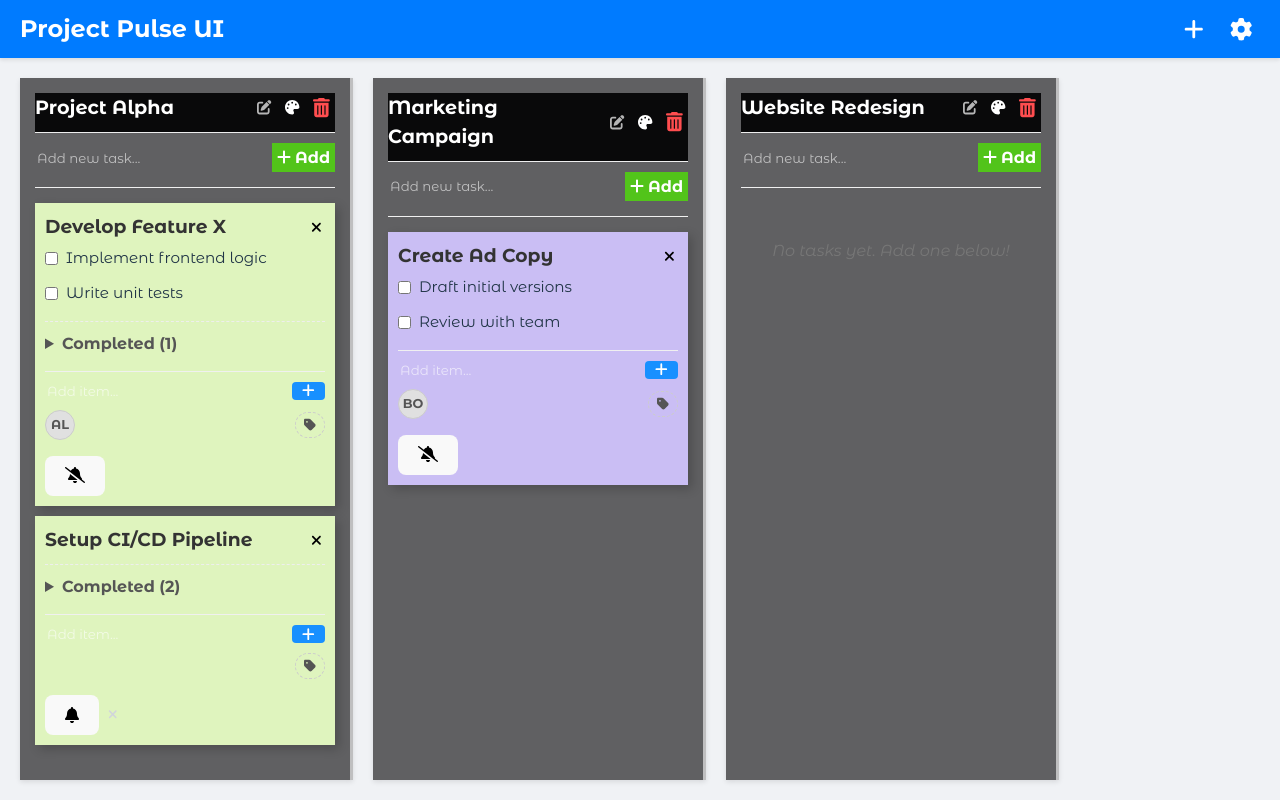
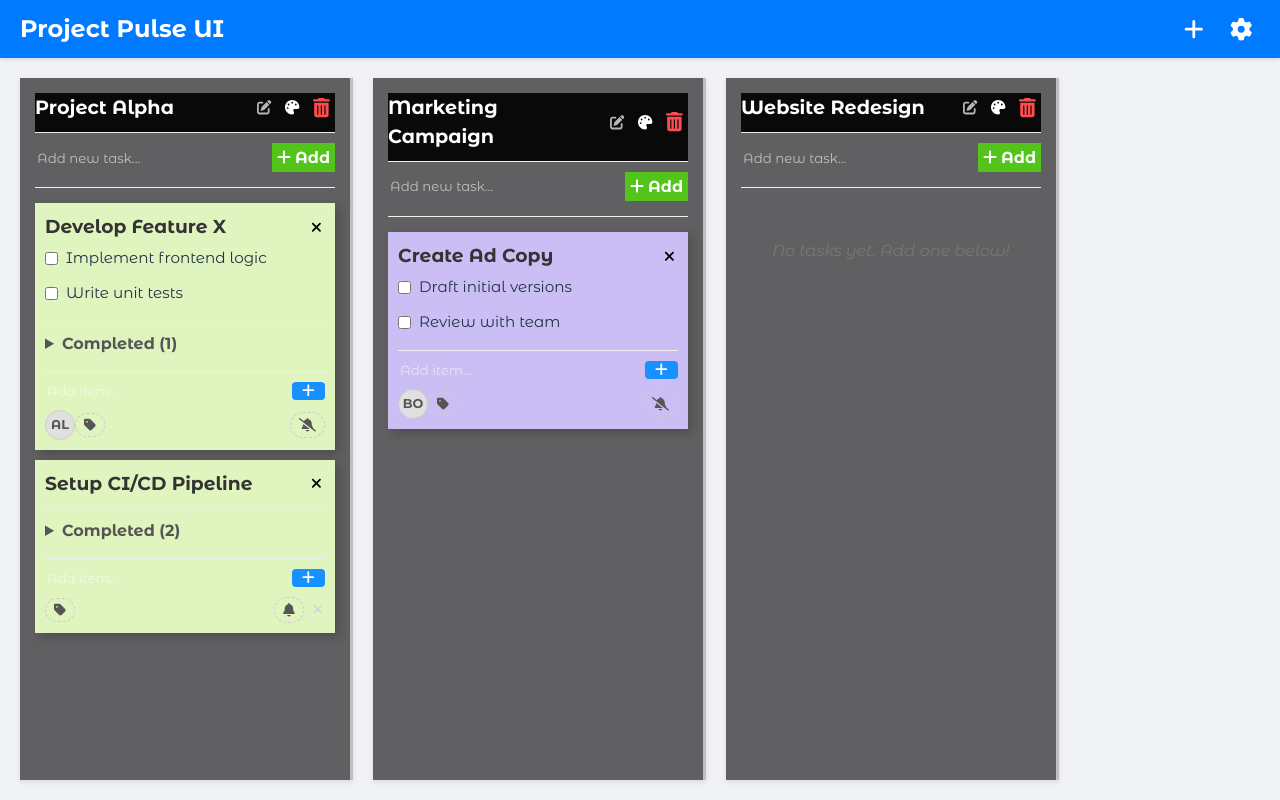
Before and after one commit to venkyjs/truetrack, a React (Vite) app: page / in a window 1280 px wide. Built offline with nearby package versions, Linux system fonts and the light colour scheme.

Commit message:
Enhance ProjectLane component: add reminder button functionality, improve layout with new action buttons group, and introduce reminder icon styles for better user interaction.

```diff
--- a/src/components/ProjectLane.module.css
+++ b/src/components/ProjectLane.module.css
@@ -352,7 +352,9 @@
     border-radius: 14px; /* Pill shape */
     cursor: pointer;
     font-size: 0.85em;
-    margin-left: auto; /* Pushes button to the right if space allows */
+    display: inline-flex;
+    align-items: center;
+    justify-content: center;
 }
 
 .addPersonBtn:hover {
@@ -420,6 +422,27 @@
 }
 .cancelAddPersonBtn:hover {
     background-color: #e8e8e8;
+}
+
+.reminderIconBtn {
+    background-color: transparent;
+    border: 1px dashed #ccc;
+    color: #555;
+    padding: 4px 8px;
+    border-radius: 14px; /* Pill shape */
+    cursor: pointer;
+    font-size: 0.85em;
+}
+
+.reminderIconBtn:hover {
+    background-color: #f0f0f0;
+    border-color: #bbb;
+}
+
+.reminderSection {
+    display: flex;
+    align-items: center;
+    gap: 6px;
 }
 
 .reminderContainer {
@@ -559,3 +582,32 @@
 .cancelColorOption:hover {
     background-color: #e0e0e0;
 }
+
+.mainActionsRow {
+    display: flex;
+    justify-content: space-between;
+    align-items: center;
+    width: 100%;
+}
+
+.avatarsDisplayContainer {
+    display: flex;
+    align-items: center;
+    gap: 6px;
+    flex-wrap: wrap;
+}
+
+.actionButtonsGroup {
+    display: flex;
+    align-items: center;
+    /* gap: 6px; */ /* Ensure this is commented or removed */
+    justify-content: space-between; /* Add this */
+    flex-grow: 1; /* Add this */
+    /* margin-left: auto; If this was here from a previous step, ensure it's removed or not needed */
+}
+
+.reminderEditingContainer {
+    display: flex;
+    align-items: center;
+    gap: 6px;
+}
--- a/src/components/ProjectLane.tsx
+++ b/src/components/ProjectLane.tsx
@@ -620,7 +620,8 @@ const ProjectLane: React.FC<ProjectLaneProps> = ({
 
                             {/* Person Tagging UI */}
                             <div className={styles.taskFooter}>
-                                <div className={styles.assignedPeopleContainer}>
+                                <div className={styles.mainActionsRow}>
+                                    <div className={styles.avatarsDisplayContainer}>
                                         {assignedPeopleDetails
                                             .slice(0, MAX_VISIBLE_AVATARS)
                                             .map((person) => (
@@ -646,7 +647,8 @@ const ProjectLane: React.FC<ProjectLaneProps> = ({
                                         {assignedPeopleDetails.length > MAX_VISIBLE_AVATARS && (
                                             <Tippy
                                                 content={`+${
-                                                assignedPeopleDetails.length - MAX_VISIBLE_AVATARS
+                                                    assignedPeopleDetails.length -
+                                                    MAX_VISIBLE_AVATARS
                                                 } more`}
                                                 placement='top'
                                                 theme='material'
@@ -655,11 +657,19 @@ const ProjectLane: React.FC<ProjectLaneProps> = ({
                                                     className={`${styles.personAvatar} ${styles.overflowAvatar}`}
                                                 >
                                                     +
-                                                {assignedPeopleDetails.length - MAX_VISIBLE_AVATARS}
+                                                    {assignedPeopleDetails.length -
+                                                        MAX_VISIBLE_AVATARS}
                                                 </div>
                                             </Tippy>
                                         )}
-                                    <Tippy content='Assign Person' placement='top' theme='material'>
+                                    </div>
+
+                                    <div className={styles.actionButtonsGroup}>
+                                        <Tippy
+                                            content='Assign Person'
+                                            placement='top'
+                                            theme='material'
+                                        >
                                             <button
                                                 onClick={() => handleOpenPersonTagging(task.id)}
                                                 className={styles.addPersonBtn}
@@ -667,6 +677,88 @@ const ProjectLane: React.FC<ProjectLaneProps> = ({
                                                 <FontAwesomeIcon icon={faTag} />
                                             </button>
                                         </Tippy>
+
+                                        {/* Reminder Button/Input grouped into a new div */}
+                                        <div className={styles.reminderSection}>
+                                            {editingReminderTaskId === task.id ? (
+                                                <div className={styles.reminderEditingContainer}>
+                                                    <input
+                                                        type='datetime-local'
+                                                        value={currentReminder}
+                                                        onChange={handleReminderChange}
+                                                        className={styles.reminderInput}
+                                                    />
+                                                    <Tippy
+                                                        content='Save Reminder'
+                                                        placement='top'
+                                                        theme='material'
+                                                    >
+                                                        <button
+                                                            onClick={() =>
+                                                                handleReminderSave(task.id)
+                                                            }
+                                                            className={styles.reminderActionBtn}
+                                                        >
+                                                            <FontAwesomeIcon icon={faCheck} />
+                                                        </button>
+                                                    </Tippy>
+                                                    <Tippy
+                                                        content='Cancel'
+                                                        placement='top'
+                                                        theme='material'
+                                                    >
+                                                        <button
+                                                            onClick={() =>
+                                                                setEditingReminderTaskId(null)
+                                                            }
+                                                            className={styles.reminderActionBtn}
+                                                        >
+                                                            <FontAwesomeIcon icon={faUndo} />
+                                                        </button>
+                                                    </Tippy>
+                                                </div>
+                                            ) : (
+                                                <Tippy
+                                                    content={
+                                                        task.reminder
+                                                            ? `Reminder: ${new Date(
+                                                                  task.reminder
+                                                              ).toLocaleString()}`
+                                                            : 'Set Reminder'
+                                                    }
+                                                    placement='top'
+                                                    theme='material'
+                                                >
+                                                    <button
+                                                        onClick={() =>
+                                                            handleReminderIconClick(task)
+                                                        }
+                                                        className={styles.reminderIconBtn}
+                                                    >
+                                                        <FontAwesomeIcon
+                                                            icon={
+                                                                task.reminder ? faBell : faBellSlash
+                                                            }
+                                                        />
+                                                    </button>
+                                                </Tippy>
+                                            )}
+                                            {task.reminder && editingReminderTaskId !== task.id && (
+                                                <Tippy
+                                                    content='Clear Reminder'
+                                                    placement='top'
+                                                    theme='material'
+                                                >
+                                                    <button
+                                                        onClick={() => handleClearReminder(task.id)}
+                                                        className={styles.clearReminderBtn}
+                                                    >
+                                                        <FontAwesomeIcon icon={faTimes} size='sm' />
+                                                    </button>
+                                                </Tippy>
+                                            )}
+                                        </div>
+                                    </div>
                                 </div>
 
                                 {taggingPersonTaskId === task.id && (
@@ -727,79 +819,6 @@ const ProjectLane: React.FC<ProjectLaneProps> = ({
                                         </div>
                                     </div>
                                 )}
-
-                                {/* Reminder Input */}
-                                <div className={styles.reminderContainer}>
-                                    {editingReminderTaskId === task.id ? (
-                                        <>
-                                            <input
-                                                type='datetime-local'
-                                                value={currentReminder}
-                                                onChange={handleReminderChange}
-                                                className={styles.reminderInput}
-                                            />
-                                            <Tippy
-                                                content='Save Reminder'
-                                                placement='top'
-                                                theme='material'
-                                            >
-                                                <button
-                                                    onClick={() => handleReminderSave(task.id)}
-                                                    className={styles.reminderActionBtn}
-                                                >
-                                                    <FontAwesomeIcon icon={faCheck} />
-                                                </button>
-                                            </Tippy>
-                                            <Tippy
-                                                content='Cancel'
-                                                placement='top'
-                                                theme='material'
-                                            >
-                                                <button
-                                                    onClick={() => setEditingReminderTaskId(null)}
-                                                    className={styles.reminderActionBtn}
-                                                >
-                                                    <FontAwesomeIcon icon={faUndo} />
-                                                </button>
-                                            </Tippy>
-                                        </>
-                                    ) : (
-                                        <Tippy
-                                            content={
-                                                task.reminder
-                                                    ? `Reminder: ${new Date(
-                                                          task.reminder
-                                                      ).toLocaleString()}`
-                                                    : 'Set Reminder'
-                                            }
-                                            placement='top'
-                                            theme='material'
-                                        >
-                                            <button
-                                                onClick={() => handleReminderIconClick(task)}
-                                                className={styles.reminderIconBtn}
-                                            >
-                                                <FontAwesomeIcon
-                                                    icon={task.reminder ? faBell : faBellSlash}
-                                                />
-                                            </button>
-                                        </Tippy>
-                                    )}
-                                    {task.reminder && editingReminderTaskId !== task.id && (
-                                        <Tippy
-                                            content='Clear Reminder'
-                                            placement='top'
-                                            theme='material'
-                                        >
-                                            <button
-                                                onClick={() => handleClearReminder(task.id)}
-                                                className={styles.clearReminderBtn}
-                                            >
-                                                <FontAwesomeIcon icon={faTimes} size='sm' />
-                                            </button>
-                                        </Tippy>
-                                    )}
-                                </div>
                             </div>
                         </div>
                     );
```
Lines whose indentation alone changed are shown as unchanged.
